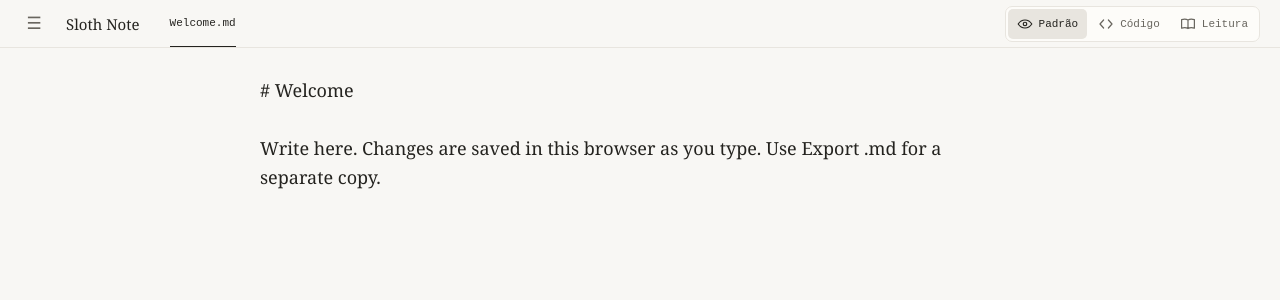
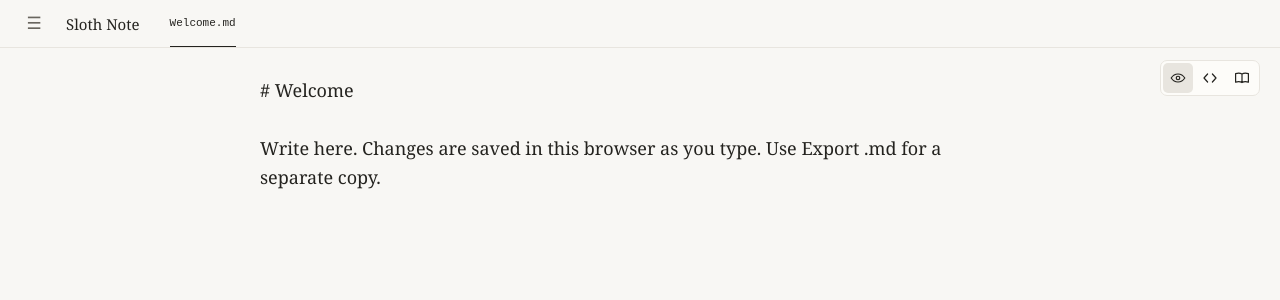
Before and after one commit to dougkusanagi/sloth-noter, a React (Vite) app: page / in a window 1280 px wide. Shown: the top 300 px of the page. Built offline with nearby package versions, Linux system fonts and the light colour scheme.

Commit message:
Float mode switch over editor margin

```diff
--- a/src/main.jsx
+++ b/src/main.jsx
@@ -278,15 +278,15 @@ function App() {
         const note = data.notes.find(item => item.id === id)
         return note && <button key={id} ref={id === data.activeId ? activeTabRef : null} className={id === data.activeId ? 'tab active' : 'tab'} onClick={() => openNote(id)}>{note.name}</button>
       })}</div></nav>}
-      <fieldset className="mode-switch">
-        <legend className="sr-only">Modo de visualização</legend>
-        {[['visual', 'Padrão'], ['source', 'Código'], ['reading', 'Leitura']].map(([value, label]) => <label key={value} title={label}><input type="radio" name="editor-mode" value={value} aria-label={label} checked={mode === value} onChange={() => changeMode(value)} /><ModeIcon mode={value} /><span className="mode-label">{label}</span></label>)}
-      </fieldset>
       <span className="sr-only" role="status">{error ? 'Not saved' : 'Saved in this browser'}</span>
       <input ref={importInput} type="file" accept=".md,.markdown,text/markdown,text/plain" hidden onChange={event => { importFile(event.target.files?.[0]); event.target.value = '' }} />
       <input ref={backupInput} type="file" accept=".json,application/json" hidden onChange={event => { restoreBackup(event.target.files?.[0]); event.target.value = '' }} />
     </header>
     <section className="editor-shell">
+      <fieldset className="mode-switch">
+        <legend className="sr-only">Modo de visualização</legend>
+        {[['visual', 'Padrão'], ['source', 'Código'], ['reading', 'Leitura']].map(([value, label]) => <label key={value} title={label}><input type="radio" name="editor-mode" value={value} aria-label={label} checked={mode === value} onChange={() => changeMode(value)} /><ModeIcon mode={value} /><span className="mode-label">{label}</span></label>)}
+      </fieldset>
       {error && <div className="save-error" role="alert">Storage failed: {error}. Text stays in memory; download a backup before closing.<div><button onClick={downloadBackup}>Download backup</button>{blocked && <>{initial.current.raw !== null && <button onClick={() => download('sloth-note-damaged.json', initial.current.raw, 'application/json;charset=utf-8')}>Download stored data</button>}<button onClick={resetDamagedStorage}>Replace storage with current notes</button></>}</div></div>}
       {importError && <div className="save-error" role="alert">Import failed: {importError}</div>}
       {active ? (mode === 'reading' ? <div className="reading"><Markdown text={active.body} onCopy={copyCode} />{copyStatus && <span role="status">{copyStatus}</span>}</div> : mode === 'source' ? <textarea ref={editorRef} key={active.id} aria-label="Editor Markdown em texto puro" spellCheck="false" value={active.body} onChange={event => updateBody(event.target.value)} /> : <VisualEditor key={active.id} noteId={active.id} body={active.body} onChange={updateBody} onReady={view => { visualRef.current = view }} />) : <div className="empty-note">No open note. Use ☰ to find or create one.</div>}
--- a/src/styles.css
+++ b/src/styles.css
@@ -9,7 +9,7 @@ button:focus-visible,input:focus-visible,textarea:focus-visible { outline:2px so
 .app { min-height:100dvh; display:flex; flex-direction:column; background:var(--bg); }
 .app-header { height:48px; flex:none; display:flex; align-items:center; gap:18px; padding:0 20px; border-bottom:1px solid var(--soft); font:11px monospace; color:var(--muted); }
 .app-title { color:var(--ink); font:500 15px Georgia,serif; white-space:nowrap; }
-.mode-switch { display:flex; flex:none; align-items:center; gap:2px; border:1px solid var(--soft); border-radius:7px; margin:0 0 0 auto; padding:2px; min-width:0; background:var(--paper); }
+.mode-switch { position:absolute; z-index:3; top:12px; right:20px; display:flex; align-items:center; gap:2px; border:1px solid var(--soft); border-radius:7px; margin:0; padding:2px; min-width:0; background:var(--paper); }
 .mode-switch label { position:relative; display:flex; align-items:center; justify-content:center; gap:6px; min-height:30px; padding:5px 9px; cursor:pointer; white-space:nowrap; border-radius:5px; }
 .mode-switch label:hover,.mode-switch label:has(input:checked) { background:var(--soft); color:var(--ink); }
 .mode-switch label:has(input:focus-visible) { outline:2px solid var(--accent); outline-offset:2px; }
@@ -30,7 +30,7 @@ button:focus-visible,input:focus-visible,textarea:focus-visible { outline:2px so
 .tab.active { color:var(--ink); }
 .tab.active:after { content:""; position:absolute; height:1px; background:var(--ink); bottom:0; left:12px; right:12px; }
 .tab:hover { color:var(--ink); }
-.editor-shell { width:100%; flex:1; display:flex; flex-direction:column; min-width:0; cursor:text; }
+.editor-shell { position:relative; width:100%; flex:1; display:flex; flex-direction:column; min-width:0; cursor:text; }
 .save-error button,.conflict button,.dialog-close { border:1px solid var(--soft); background:var(--paper); padding:6px 10px; cursor:pointer; font:11px monospace; }
 .save-error button:hover,.conflict button:hover,.dialog-close:hover { border-color:var(--accent); }
 .save-error { width:min(760px,calc(100% - 48px)); border:1px solid var(--accent); padding:10px; margin:12px auto; font:12px/1.5 monospace; overflow-wrap:anywhere; }
@@ -92,5 +92,7 @@ textarea:focus-visible { outline:none; }
 .trash-dialog > button { margin:10px; }
 .trash-item { display:flex; align-items:center; flex-wrap:wrap; gap:6px; border-top:1px solid var(--soft); padding:10px; }
 .trash-item span { flex:1; min-width:120px; overflow-wrap:anywhere; }
-@media (max-width:600px) { .app-header { padding:0 10px; gap:8px; } .mode-switch label { width:30px; padding:5px; } .mode-label { display:none; } textarea { padding:20px 16px 64px; } .visual-editor .cm-scroller { padding:20px 16px 64px; } .reading,.empty-note { padding:20px 16px; } }
+@media (max-width:1300px) { .mode-switch label { width:30px; padding:5px; } .mode-label { display:none; } }
+@media (max-width:1000px) { textarea { padding-top:64px; } .visual-editor .cm-scroller { padding-top:64px; } .reading,.empty-note { padding-top:64px; } .save-error { margin-top:60px; } }
+@media (max-width:600px) { .app-header { padding:0 10px; gap:8px; } .mode-switch { right:10px; } textarea { padding:64px 16px 64px; } .visual-editor .cm-scroller { padding:64px 16px 64px; } .reading,.empty-note { padding:64px 16px 20px; } }
 @media (max-width:300px) { .app-title { display:none; } }
```
Also changed, not shown: 2 other files (tests, documents, lock files or other folders).
